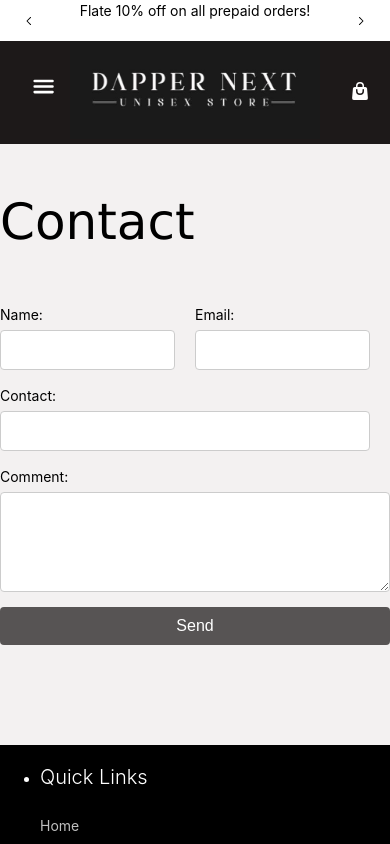
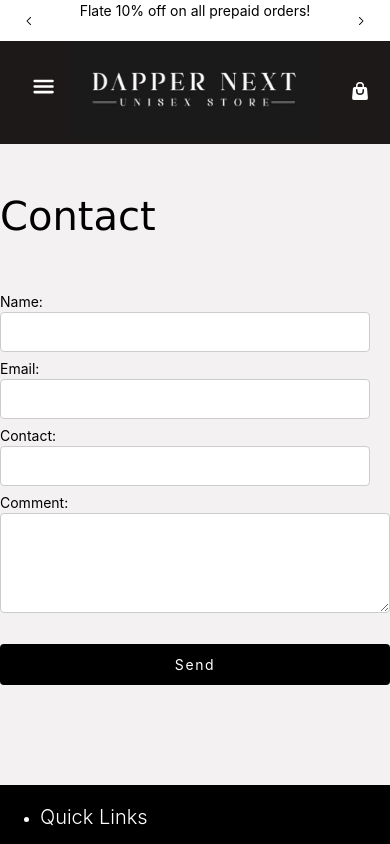
Before and after one commit to akshaygoal/ecommerce-app, a React (Create React App) app: page /contact in a window 390 px wide. Shown: the top 844 px of the page. Built offline with nearby package versions, Linux system fonts and the light colour scheme.

Commit message:
contact update
css update

```diff
--- a/src/components/pages/ContactPage/conatct.css
+++ b/src/components/pages/ContactPage/conatct.css
@@ -39,27 +39,58 @@
 }
 button {
   padding: 10px 20px;
-        font-size: 16px;
-        background-color: #575454;
-        color: white;
   border: none;
   border-radius: 4px;
   cursor: pointer;
-        transition: background-color 0.3s ease, transform 0.3s ease, box-shadow 0.3s ease;
+  transition: background-color 0.3s ease, transform 0.3s ease,
+    box-shadow 0.3s ease;
+  font-size: 1.5rem;
+  letter-spacing: 0.1rem;
+  line-height: calc(1 + 0.2 / var(--font-body-scale));
+  cursor: pointer;
+  font: inherit;
+  width: 100%;
+  height: 45;
+  background-color: black;
+  color: #fff;
+  padding: 10px;
+  margin-top: 20px;
 }
 
 button:hover {
-        background-color: #000000;
-        transform: scale(1.05); /* Slightly increase the size */
-        box-shadow: 0 4px 8px rgba(0, 0, 0, 0.2); /* Add a shadow effect */
+  background-color: #383333;
+  transform: scale(1.05);
+  box-shadow: 0 4px 8px rgba(0, 0, 0, 0.2);
 }
 
-.contact-form{
+.contact-form {
   margin-top: 150px;
 }
-.contact-text{
+.contact-text {
   margin-bottom: 50px;
   font-size: 50px;
   font-weight: 100;
-    font-family: 'Lucida Sans', 'Lucida Sans Regular', 'Lucida Grande', 'Lucida Sans Unicode', Geneva, Verdana, sans-serif;
+  font-family: "Lucida Sans", "Lucida Sans Regular", "Lucida Grande",
+    "Lucida Sans Unicode", Geneva, Verdana, sans-serif;
 }
+@media (max-width: 800px) {
+  .input-group {
+    display: block;
+    flex-direction: row;
+    margin-bottom: 6px;
+    width: 100%;
+  }
+  .row {
+    display: block;
+  }
+  .input-group textarea {
+    width: 100%;
+  }
+  .contact-text {
+    margin-bottom: 50px;
+    font-size: 40px;
+    font-weight: 100;
+    font-family: "Lucida Sans", "Lucida Sans Regular", "Lucida Grande",
+      "Lucida Sans Unicode", Geneva, Verdana, sans-serif;
+  }
+}
--- a/src/components/pages/Oversized T-shirts/Page1/oversizedDetails.css
+++ b/src/components/pages/Oversized T-shirts/Page1/oversizedDetails.css
@@ -23,6 +23,8 @@
 }
 
 .size-btn {
+  text-align: center;
+  width: 80px;
   margin: 0.5rem 0.3rem 0.1rem 0;
   padding: 10px 30px;
   font-size: 1.2rem;
```
Lines whose indentation alone changed are shown as unchanged.
